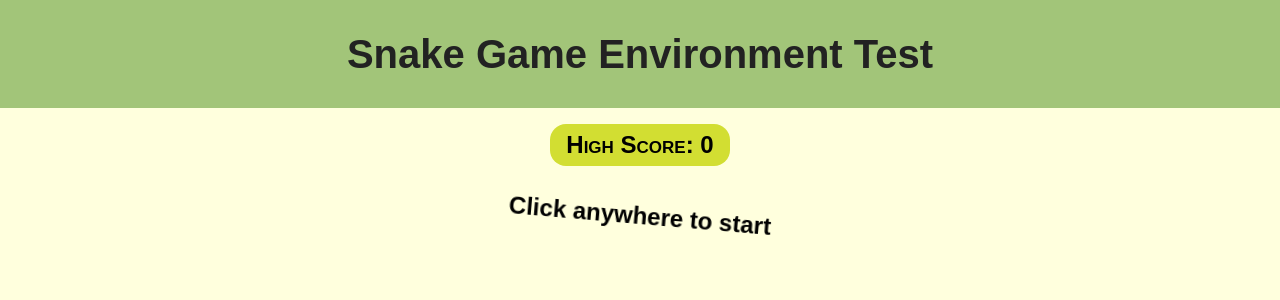
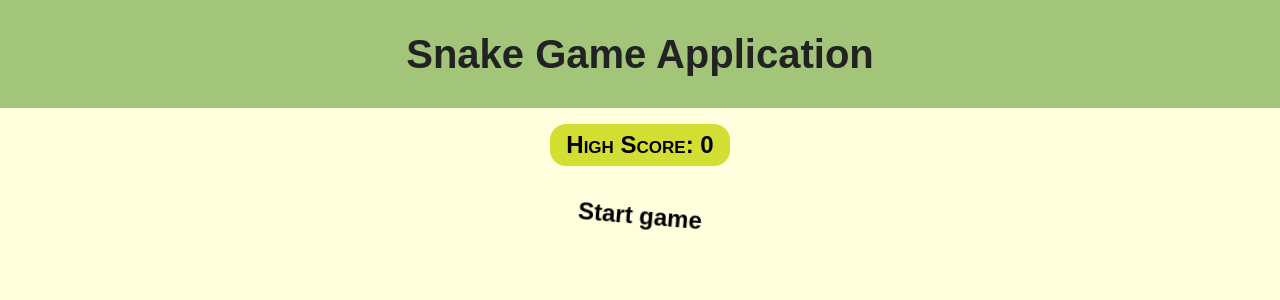
Before and after one commit to codeanytime/snakes-game, a React (Vite) app: page / in a window 1280 px wide. Shown: the top 300 px of the page. Built offline with nearby package versions, Linux system fonts and the light colour scheme; a web font is replaced by a local one.

Commit message:
edit game title, start game

```diff
--- a/src/SnakesGame/SnakesGame.tsx
+++ b/src/SnakesGame/SnakesGame.tsx
@@ -33,11 +33,11 @@ export default function SnakesGame() {
 
   return (
     <div id="snakes-game-container" onClick={handleBodyClick}>
-      <h1 id="game-title">Snake Game Environment Test</h1>
+      <h1 id="game-title">Snake Game Application</h1>
       <p className="high-score">High Score: {highScore}</p>
 
       {justStarted ? (
-        <p className="new-game-hint">Click anywhere to start</p>
+        <p className="new-game-hint">Start game</p>
       ) : (
         <>
           <p className="score">
```
